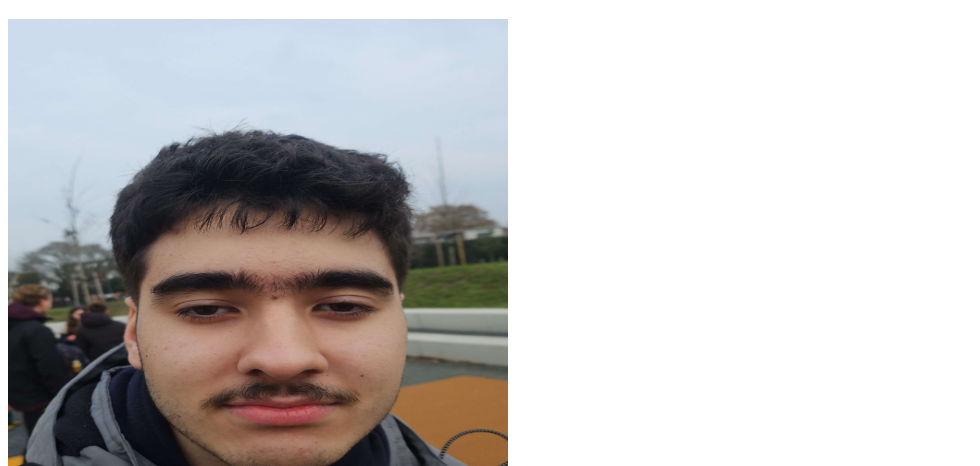
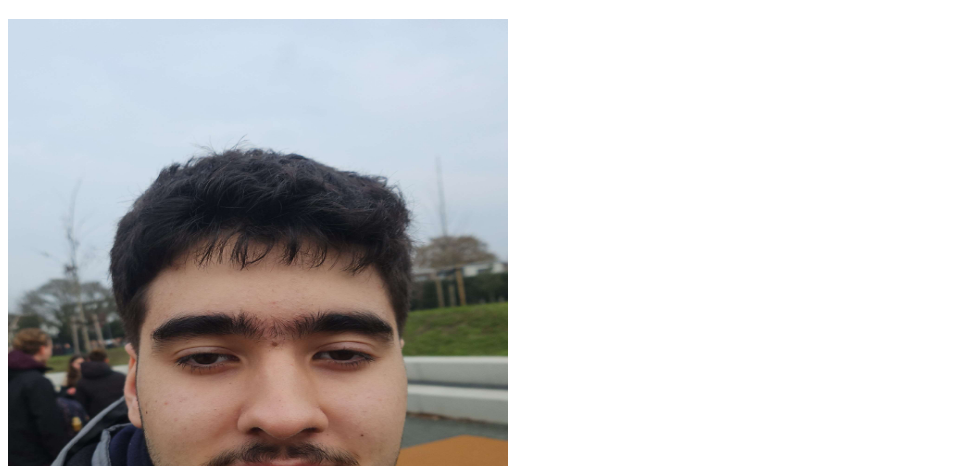
Before and after one commit to in-spit/MikaelSaid, a plain HTML site: page index.html in a window 1280 px wide. Shown: the part 334-800 px from the top of the page, without its empty margins (0-980 px from the left). Drawn offline with Linux system fonts and the light colour scheme.

Commit message:
Change image height to 700 pixels
Updated the height of the image to 700 pixels.

```diff
--- a/index.html
+++ b/index.html
@@ -2,4 +2,4 @@
 <h1><br>Ik heb deze website niet gemaakt, en het domein is ook niet van mij</h1>
 <h1><br>hieronder stond een foto van mijn gezicht, alleen ik heb <br> gevraagd of de foto verwijderd kon worden</h1>
 <h1>jappie is een klapdown </h1>
-<img src="assets/mikael.jpg" alt="mickey png" width="500" height="600">
+<img src="assets/mikael.jpg" alt="mickey png" width="500" height="700">
```
